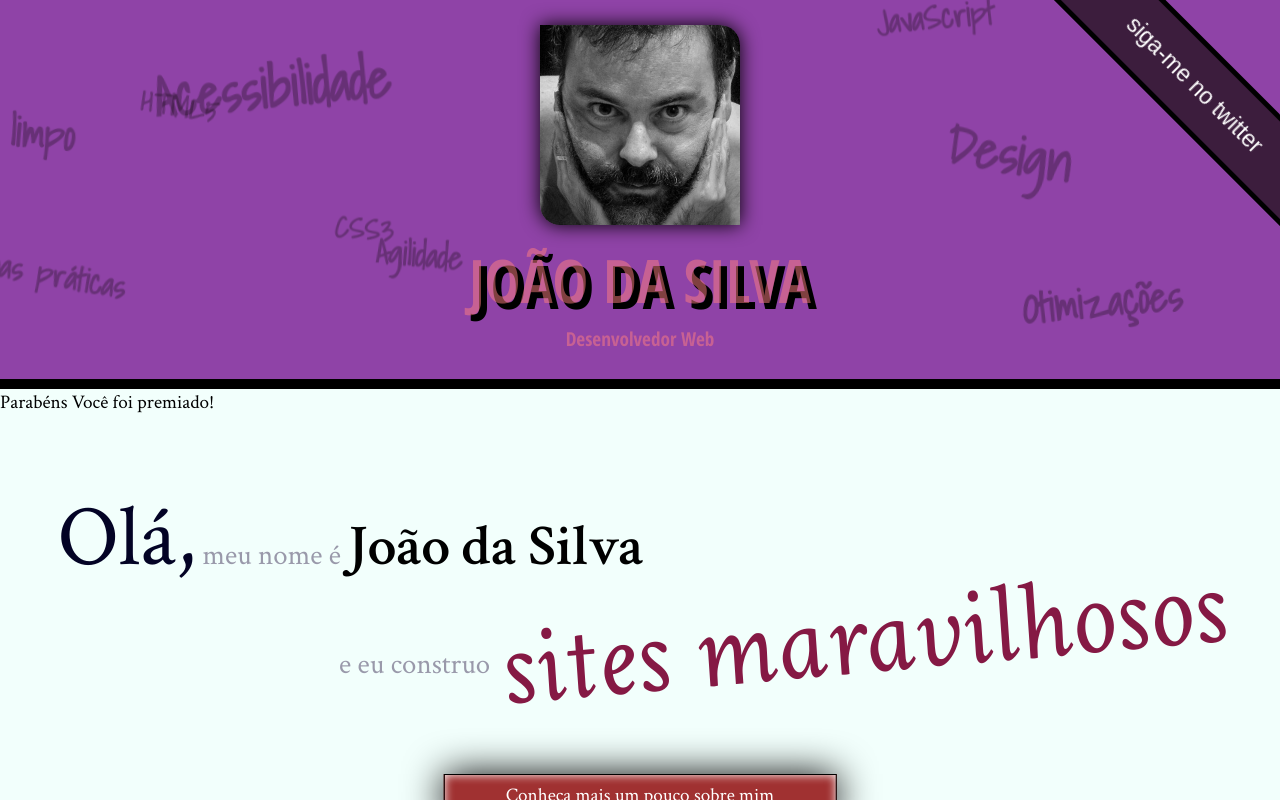
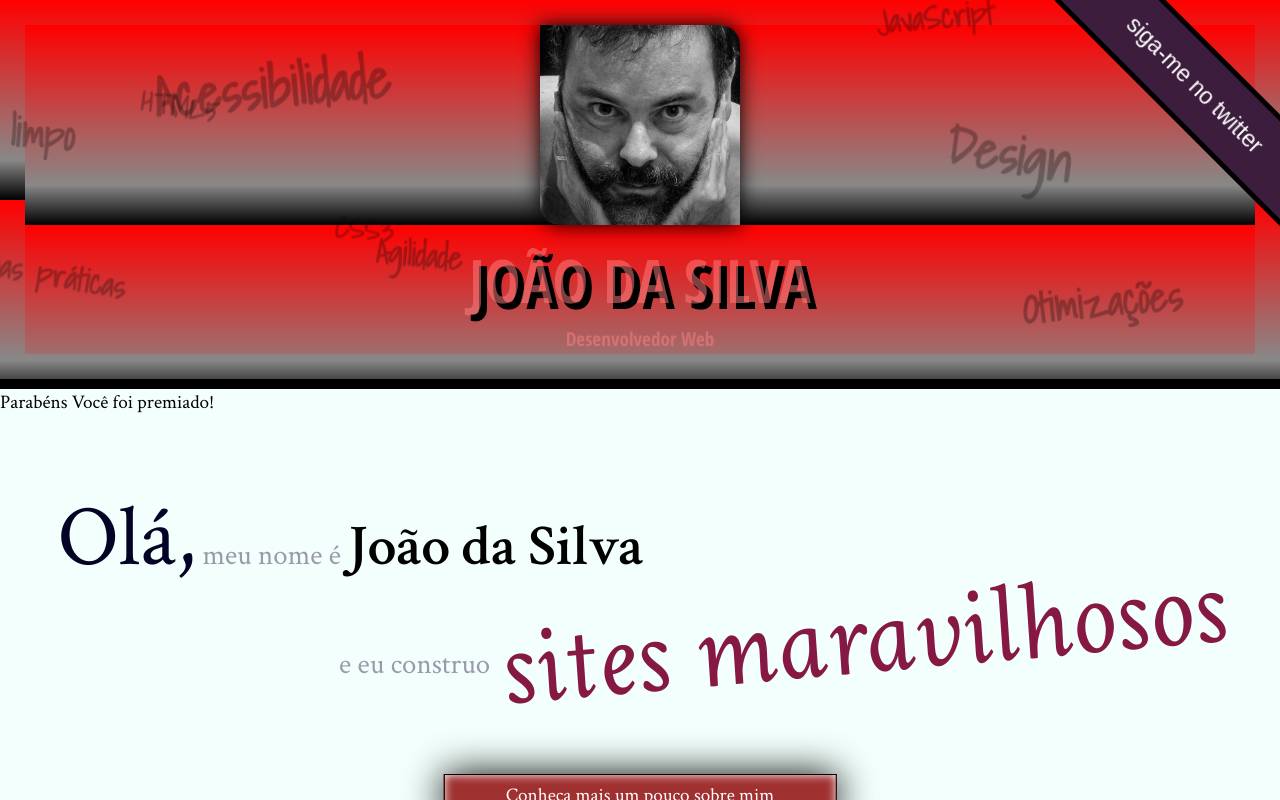
Before and after one commit to Eliasvmar/projeto_portfolio, a plain HTML site: page index.html in a window 1280 px wide. Drawn offline with Linux system fonts and the light colour scheme.

Commit message:
gradiente linear

```diff
--- a/css/index.css
+++ b/css/index.css
@@ -34,6 +34,9 @@ header {
 .titulo-principal {
     transform-style: preserve-3d;
     color: rgba(255, 127, 127, 0.5);
+    background-image: linear-gradient(to bottom, #F00, #888 80%, #000);
+    background-size: 100% 200px;
+    /*100% da largura do background e 200 pixeis de altura.*/
     /* cor para a opacidade do titulo principal que deve ser 0 ao 1..Como queremos o elemento semitransparente, e não apenas uma parte dele (o fundo, o texto, a borda etc), usamos a propriedade opacity, que recebe valores de 0 (totalmente transparente) a 1 (totalmente opaco. Assim, a declaração mais correta seria:
 
 opacity: 0.6;*/
```
